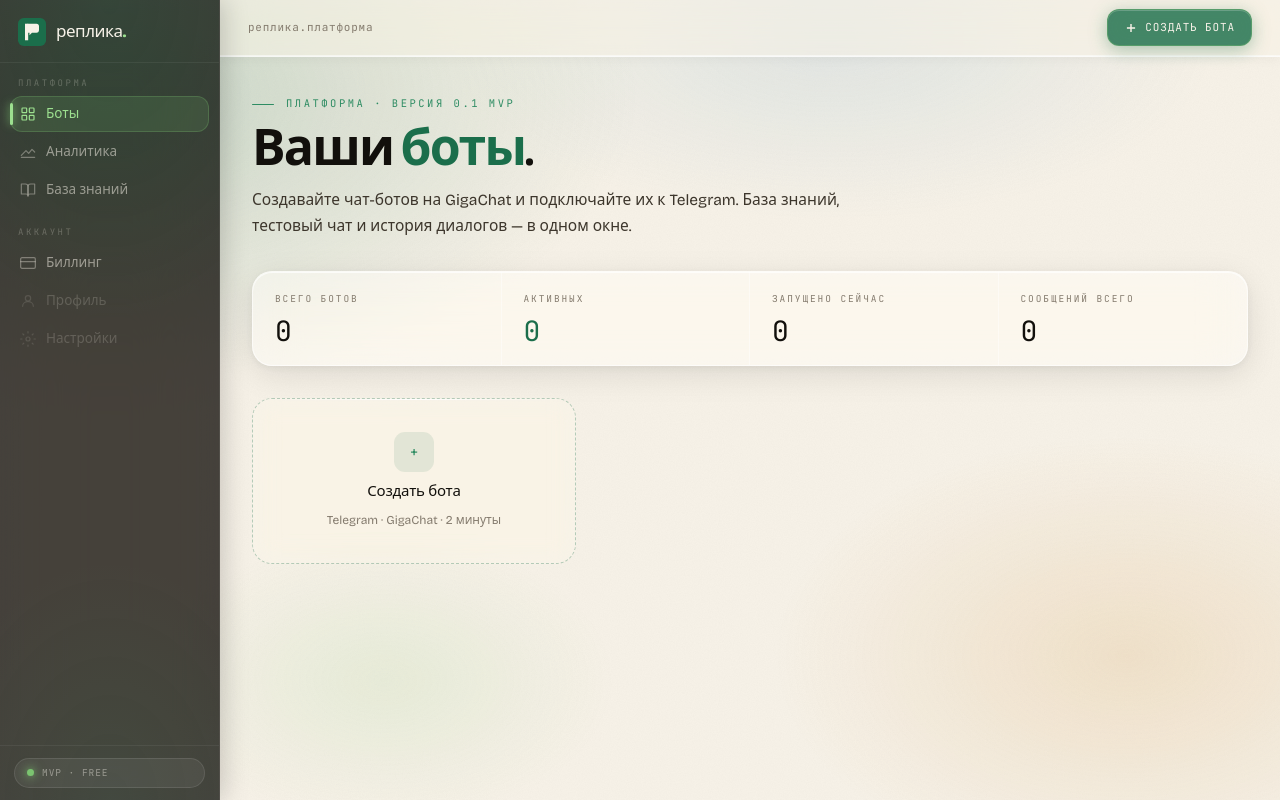
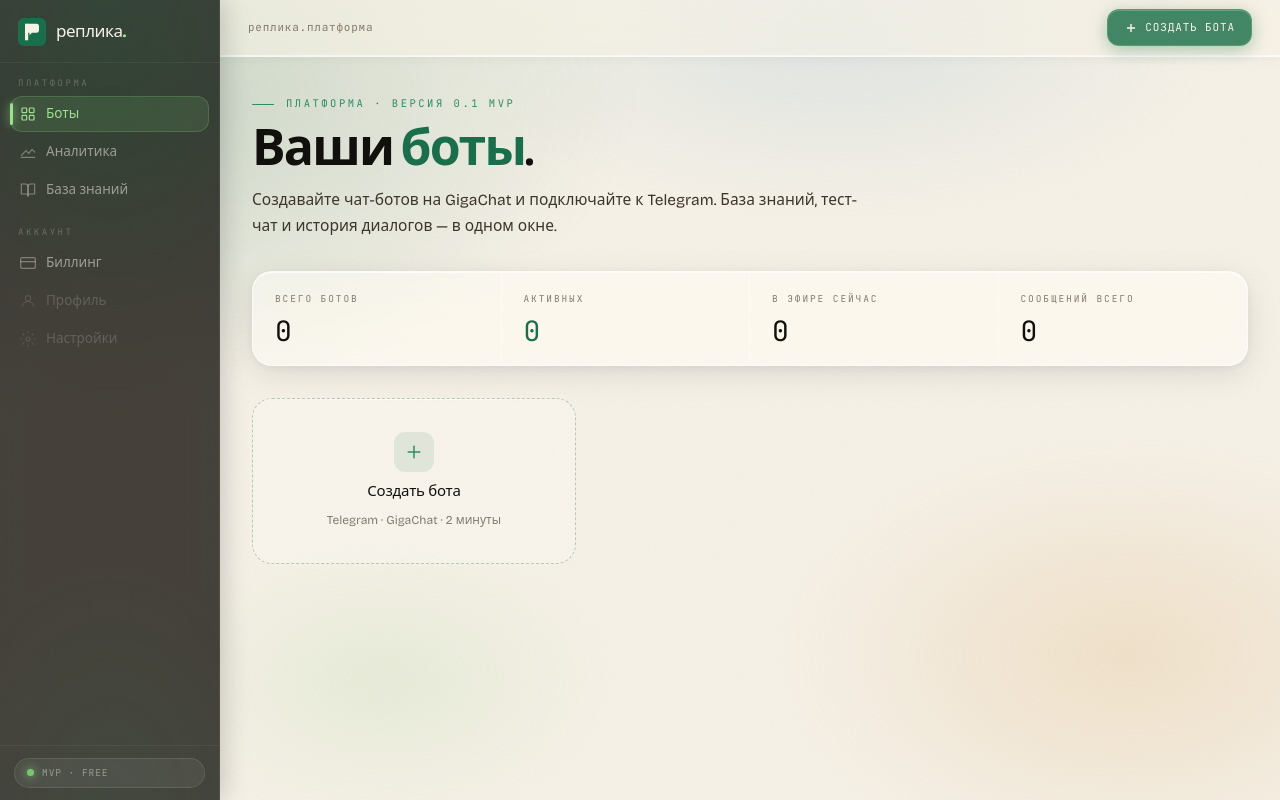
Before and after one commit to tmgjwwyt5h-debug/replika-backend, a FastAPI app: page / in a window 1280 px wide. Run offline with FastAPI, Linux system fonts and the light colour scheme; parts of the project's set-up code (start-up, migrations or seed data) failed here and were passed over.

Commit message:
feat: liquid glass design + SVG icons

```diff
--- a/app/templates/dashboard.html
+++ b/app/templates/dashboard.html
@@ -2,14 +2,13 @@
 {% block title %}Боты — Реплика{% endblock %}
 
 {% block content %}
-
-<div class="page-head">
-  <div class="eyebrow">ПЛАТФОРМА · ВЕРСИЯ 0.1 MVP</div>
+<div class="page-head fade-up">
+  <div class="eyebrow">Платформа · Версия 0.1 MVP</div>
   <h1>Ваши <span class="accent">боты</span>.</h1>
-  <p class="lede">Создавайте чат-ботов на GigaChat и подключайте их к Telegram. База знаний, тестовый чат и история диалогов — в одном окне.</p>
+  <p class="lede">Создавайте чат-ботов на GigaChat и подключайте к Telegram. База знаний, тест-чат и история диалогов — в одном окне.</p>
 </div>
 
-<div class="stats-strip">
+<div class="stats-strip fade-up d1">
   <div class="stat">
     <div class="k">Всего ботов</div>
     <div class="v">{{ bots|length }}</div>
@@ -19,7 +18,7 @@
     <div class="v"><span class="em">{{ active_count }}</span></div>
   </div>
   <div class="stat">
-    <div class="k">Запущено сейчас</div>
+    <div class="k">В эфире сейчас</div>
     <div class="v">{{ running_ids|length }}</div>
   </div>
   <div class="stat">
@@ -28,13 +27,13 @@
   </div>
 </div>
 
-<div class="bots-grid">
+<div class="bots-grid fade-up d2">
   {% for bot in bots %}
   <a href="/bots/{{ bot.id }}" class="bot-card">
-      <div class="head">
+    <div class="card-top">
       <div class="bot-avatar">{{ bot.name[0]|upper }}</div>
       {% if bot.status == "active" %}
-          <span class="bot-status active"><span class="blip"></span> в эфире</span>
+        <span class="bot-status active"><span class="blip"></span>в эфире</span>
       {% elif bot.status == "draft" %}
         <span class="bot-status draft">черновик</span>
       {% elif bot.status == "paused" %}
@@ -45,14 +44,14 @@
     </div>
     <div class="name">{{ bot.name }}</div>
     <div class="desc">{{ bot.description or "Без описания" }}</div>
-      <div style="margin-bottom:12px;">
-        <a href="/bots/{{ bot.id }}/chat" target="_blank"
-           onclick="event.stopPropagation();"
-           style="font-family:'JetBrains Mono',monospace;font-size:10px;letter-spacing:0.1em;
-                  text-transform:uppercase;color:var(--emerald);text-decoration:none;
-                  padding:4px 10px;border:1px solid rgba(27,110,75,0.3);border-radius:999px;
-                  display:inline-flex;align-items:center;gap:6px;">
-          💬 Тестировать
+    <div class="card-actions" onclick="event.stopPropagation()">
+      <a href="/bots/{{ bot.id }}/chat" class="card-act-btn" target="_blank">
+        <svg viewBox="0 0 24 24" fill="none" stroke="currentColor" stroke-width="2" stroke-linecap="round" stroke-linejoin="round"><polygon points="5 3 19 12 5 21 5 3"/></svg>
+        Тест
+      </a>
+      <a href="/bots/{{ bot.id }}/integrations" class="card-act-btn">
+        <svg viewBox="0 0 24 24" fill="none" stroke="currentColor" stroke-width="2" stroke-linecap="round" stroke-linejoin="round"><path d="M10 13a5 5 0 0 0 7.54.54l3-3a5 5 0 0 0-7.07-7.07l-1.72 1.71"/><path d="M14 11a5 5 0 0 0-7.54-.54l-3 3a5 5 0 0 0 7.07 7.07l1.71-1.71"/></svg>
+        Интеграции
       </a>
     </div>
     <div class="meta">
@@ -63,10 +62,13 @@
   {% endfor %}
 
   <a href="/bots/new" class="bot-card empty">
-    <div class="empty-icon">+</div>
+    <div class="empty-icon">
+      <svg viewBox="0 0 24 24" fill="none" stroke="currentColor" stroke-width="1.8" stroke-linecap="round" stroke-linejoin="round">
+        <line x1="12" y1="5" x2="12" y2="19"/><line x1="5" y1="12" x2="19" y2="12"/>
+      </svg>
+    </div>
     <div class="head-text">Создать бота</div>
     <div class="sub">Telegram · GigaChat · 2 минуты</div>
   </a>
 </div>
-
 {% endblock %}
```
Lines whose indentation alone changed are shown as unchanged.
